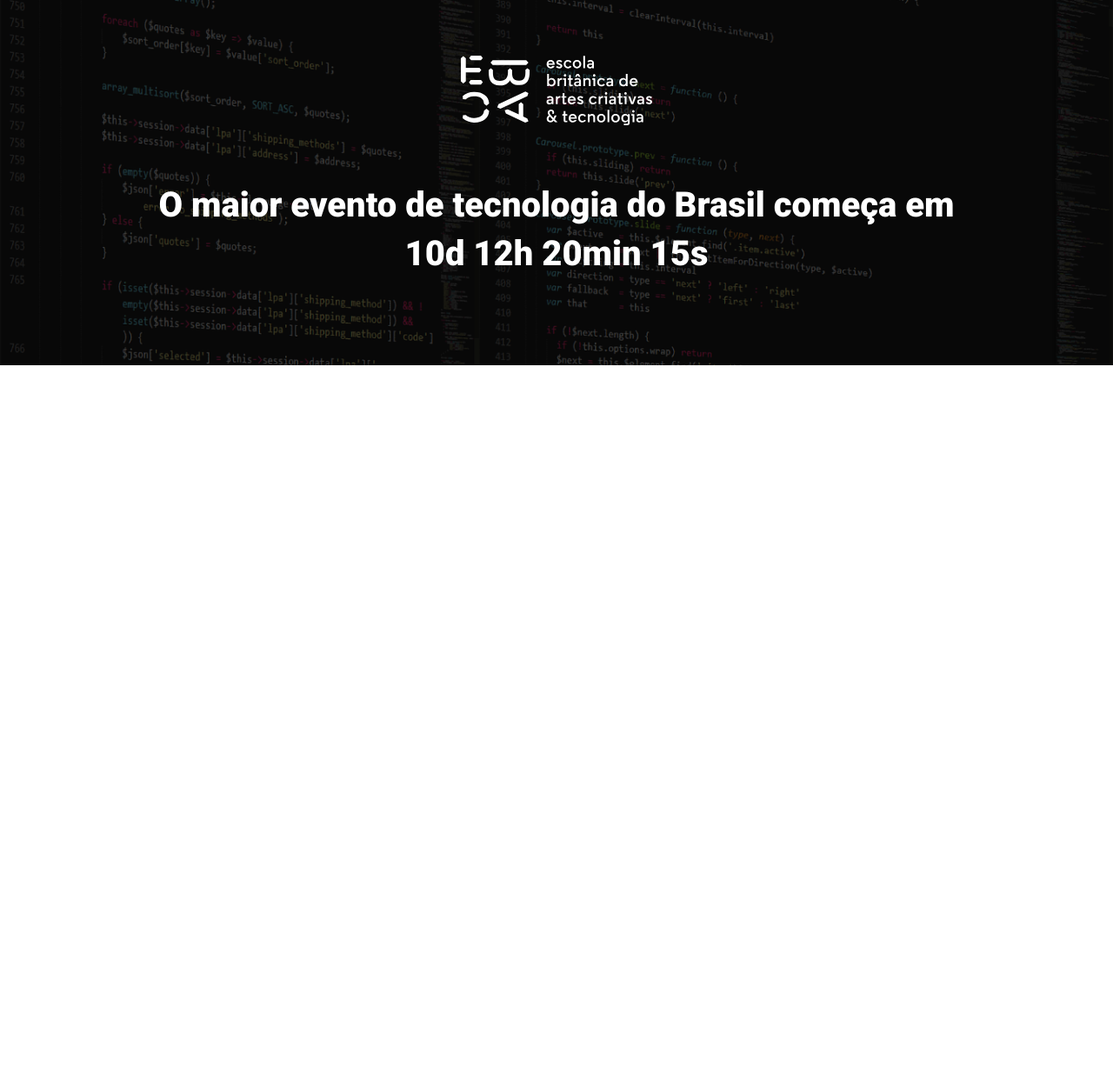
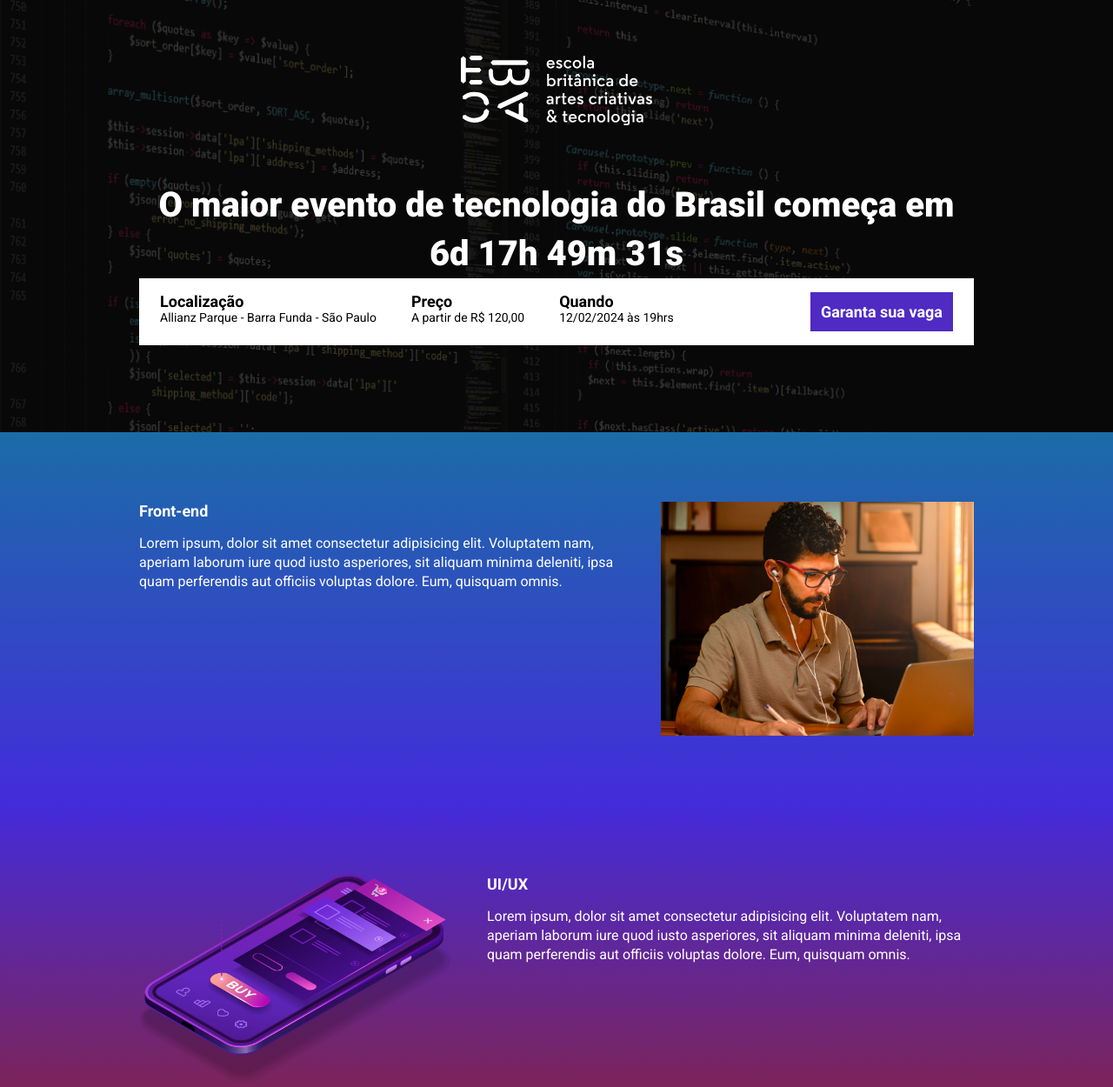
Before and after one commit to LeoAbril98/ebac_tech_talks, a website built with Parcel: page src/index.html in a window 1280 px wide. Shown: the top 1250 px of the page at 87% size. Before the commit the page ends 800 px from the top, so only its background shows below. Built offline with nearby package versions, Linux system fonts and the light colour scheme.

Commit message:
criando a contagem regressiva

```diff
--- a/package.json
+++ b/package.json
@@ -2,9 +2,9 @@
   "name": "aula-22--landing-page",
   "version": "1.0.0",
   "description": "",
-  "main": "index.js",
   "scripts": {
     "dev": "parcel src/index.html src/styles/main.scss src/scripts/main.js --no-cache",
+    "build": "parcel build src/index.html",
     "test": "echo \"Error: no test specified\" && exit 1"
   },
   "keywords": [],
--- a/src/index.html
+++ b/src/index.html
@@ -9,6 +9,7 @@
     <link rel="preconnect" href="https://fonts.gstatic.com" crossorigin>
     <link href="https://fonts.googleapis.com/css2?family=Roboto:wght@400;700;900&display=swap" rel="stylesheet">
     <link rel="stylesheet" href="styles/main.scss">
+    <link rel="stylesheet" href="https://unpkg.com/aos@next/dist/aos.css" />
 </head>
 <body>
     <header class="hero">
@@ -16,12 +17,75 @@
             <img class="hero__logo" src="./images/ebac_logo.svg" alt="EBAC">
             <p class="hero__text">
                 O maior evento de tecnologia do
-                Brasil começa em 10d 12h 20min 15s
+                Brasil começa em <span id="contador"></span>
             </p>
+            <div class="infos-bar">
+                <ul class="infos-bar__infos">
+                    <li class="infos-bar__infos__item">
+                        <b>Localização</b>
+                        Allianz Parque - Barra Funda - São Paulo
+                    </li>
+                    <li class="infos-bar__infos__item">
+                        <b>Preço</b>
+                        A partir de R$ 120,00
+                    </li>
+                    <li class="infos-bar__infos__item">
+                        <b>Quando</b>
+                        12/02/2024 às 19hrs
+                    </li>
+                </ul>
+                <a href="#" class="button button--primary">
+                    Garanta sua vaga
+                </a>
+            </div>
         </div>
     </header>
+    <section class="event event--frontend" >
+        <div class="container" data-aos="fade-right">
+            <div class="event__details">
+                <h2 class="event__details__title">Front-end</h2>
+                <p class="event__details__description">
+                    Lorem ipsum, dolor sit amet consectetur adipisicing elit. Voluptatem nam, aperiam laborum iure quod iusto asperiores, sit aliquam minima deleniti, ipsa quam perferendis aut officiis voluptas dolore. Eum, quisquam omnis.
+                </p>
+            </div>
+            <img class="event__image" src="./images/frontend.png" alt="Front-end">
+        </div>
+    </section>
+    <section class="event event--ui-ux event--image-left">
+        <div class="container" data-aos="fade-left">
+            <div class="event__details">
+                <h2 class="event__details__title">UI/UX</h2>
+                <p class="event__details__description">
+                    Lorem ipsum, dolor sit amet consectetur adipisicing elit. Voluptatem nam, aperiam laborum iure quod iusto asperiores, sit aliquam minima deleniti, ipsa quam perferendis aut officiis voluptas dolore. Eum, quisquam omnis.
+                </p>
+            </div>
+            <img class="event__image" src="./images/ui-ux.png" alt="ui ux">
+        </div>
+    </section>
+    <section class="event event--data-science">
+        <div class="container" data-aos="fade-right">
+            <div class="event__details">
+                <h2 class="event__details__title">Data-Science</h2>
+                <p class="event__details__description">
+                    Lorem ipsum, dolor sit amet consectetur adipisicing elit. Voluptatem nam, aperiam laborum iure quod iusto asperiores, sit aliquam minima deleniti, ipsa quam perferendis aut officiis voluptas dolore. Eum, quisquam omnis.
+                </p>
+            </div>
+            <img class="event__image" src="./images/data.png" alt="Data-Science">
+        </div>
+    </section>
+    <section class="event event--backend event--image-left">
+        <div class="container" data-aos="fade-left">
+            <div class="event__details">
+                <h2 class="event__details__title">Back-end</h2>
+                <p class="event__details__description">
+                    Lorem ipsum, dolor sit amet consectetur adipisicing elit. Voluptatem nam, aperiam laborum iure quod iusto asperiores, sit aliquam minima deleniti, ipsa quam perferendis aut officiis voluptas dolore. Eum, quisquam omnis.
+                </p>
+            </div>
+            <img class="event__image" src="./images/backend.png" alt="Back-end">
+        </div>
+    </section>
 
-
+    <script src="https://unpkg.com/aos@next/dist/aos.js"></script>
     <script src="scripts/main.js"></script>
 </body>
 </html>
--- a/src/scripts/main.js
+++ b/src/scripts/main.js
@@ -1 +1,28 @@
-console.log("ola, mundo");
+AOS.init();
+
+const dataDoEvento = new Date("feb 12, 2024 19:00:00");
+const timeStampDoEvento =  dataDoEvento.getTime();
+
+const contaAsHoras = setInterval(function() {
+    const agora = new Date();
+    const timeStampAtual = agora.getTime();
+
+    const distanciaAteOEvento = timeStampDoEvento - timeStampAtual;
+
+
+    const diaEmMS = 1000 * 60 * 60 * 24;
+    const horaEmMS = 1000 * 60 * 60;
+    const minutoEmMS = 1000 * 60;
+
+    const diasAteOEvento =  Math.floor(distanciaAteOEvento / diaEmMS);
+    const horasAteOEvento = Math.floor((distanciaAteOEvento % diaEmMS ) /  horaEmMS);
+    const minutosAteOEvento = Math.floor((distanciaAteOEvento % horaEmMS) /  minutoEmMS);
+    const segundosAteOEvento = Math.floor((distanciaAteOEvento % minutoEmMS) /  (1000));
+
+    document.getElementById('contador').innerHTML = `${diasAteOEvento}d ${horasAteOEvento}h ${minutosAteOEvento}m ${segundosAteOEvento}s`;
+
+    if (distanciaAteOEvento < 0) {
+        clearInterval(contaAsHoras);
+        document.getElementById('contador').innerHTML = `Evento expirado`;
+    }
+}, 1000)
--- /dev/null
+++ b/src/styles/_event.scss
@@ -0,0 +1,62 @@
+@use 'variables';
+
+.event {
+    padding: 80px 0;
+
+    &--frontend {
+        background-image: linear-gradient(variables.$blue1, variables.$blue2);
+    }
+    &--ui-ux {
+        background-image: linear-gradient(variables.$blue2, variables.$pink);
+    }
+    &--data-science{
+        background-image: linear-gradient(variables.$pink, variables.$yellow);
+    }
+    &--backend {
+        background-image: linear-gradient(variables.$yellow, variables.$pink);
+    }
+
+    &--image-left {
+        .container {
+            flex-direction: row-reverse;
+        }
+    }
+
+    .container {
+        display: flex;
+        gap: 40px;
+    }
+
+    &__image {
+        max-width: 360px;
+    }
+
+    &__details {
+
+        &__title {
+            font-size: 18px;
+            font-weight: bold;
+            margin-bottom: 16px;
+        }
+
+        &__description {
+            line-height: 22px;
+        }
+    }
+
+
+    @media (max-width: 640px) {
+        .container{
+            display: block;
+        }
+
+        &__image {
+            width: 100%;
+        }
+
+        &__details {
+            margin-right: 0;
+            margin-bottom: 16px;
+        }
+    }
+}
--- a/src/styles/_hero.scss
+++ b/src/styles/_hero.scss
@@ -1,3 +1,5 @@
+@use 'variables';
+
 .hero {
     padding-top: 64px;
     padding-bottom: 100px;
--- /dev/null
+++ b/src/styles/_variables.scss
@@ -0,0 +1,8 @@
+$textColor: #fff;
+$secondaryTextColor: #000;
+
+$blue1: #1B6CA7;
+$blue2:  #442BDB;
+$pink: #89223B;
+$yellow: #9C791D;
+$purple: #4F2AC3;
--- /dev/null
+++ b/src/styles/components/_buttons.scss
@@ -0,0 +1,26 @@
+@use '../variables';
+
+
+.button {
+    padding: 12px;
+    font-size: 18px;
+    font-weight: bold;
+    text-decoration: none;
+    text-align: center;
+    white-space: nowrap;
+
+    &--primary {
+        color: variables.$textColor;
+        background-color: variables.$purple;
+    }
+
+    @media (max-width: 640px) {
+        display: block;
+        width: 100%;
+    }
+
+    @media (min-width: 641px) and  (max-width: 1024px) {
+        display: flex;
+        align-items: center;
+    }
+}
--- /dev/null
+++ b/src/styles/components/_infos_bar.scss
@@ -0,0 +1,42 @@
+@use '../variables';
+
+.infos-bar {
+    padding: 16px 24px;
+    background-color: variables.$textColor;
+    display: flex;
+    justify-content: space-between;
+
+    &__infos {
+        display: flex;
+        gap: 40px;
+
+        &__item {
+            font-size: 14px;
+            color: variables.$secondaryTextColor;
+
+            b {
+                color: variables.$secondaryTextColor;
+                font-size: 18px;
+                display: block;
+            }
+        }
+    }
+
+    @media (max-width: 640px) {
+        display: block;
+
+        &__infos {
+            display: block;
+
+            &__item {
+                margin-bottom: 24px;
+            }
+        }
+    }
+
+    @media (min-width: 641px) and  (max-width: 1024px) {
+        &__infos {
+            gap: 16px;
+        }
+    }
+}
--- a/src/styles/main.scss
+++ b/src/styles/main.scss
@@ -1,11 +1,16 @@
 @use 'hero';
+@use 'components/infos_bar';
+@use 'components/buttons';
+@use 'event';
+@use 'variables';
 
 * {
     margin: 0;
     padding: 0;
     box-sizing: border-box;
     font-family: Roboto, sans-serif;
-    color: #fff;
+    color: variables.$textColor;
+    list-style: none;
 }
 
 .container {
```
